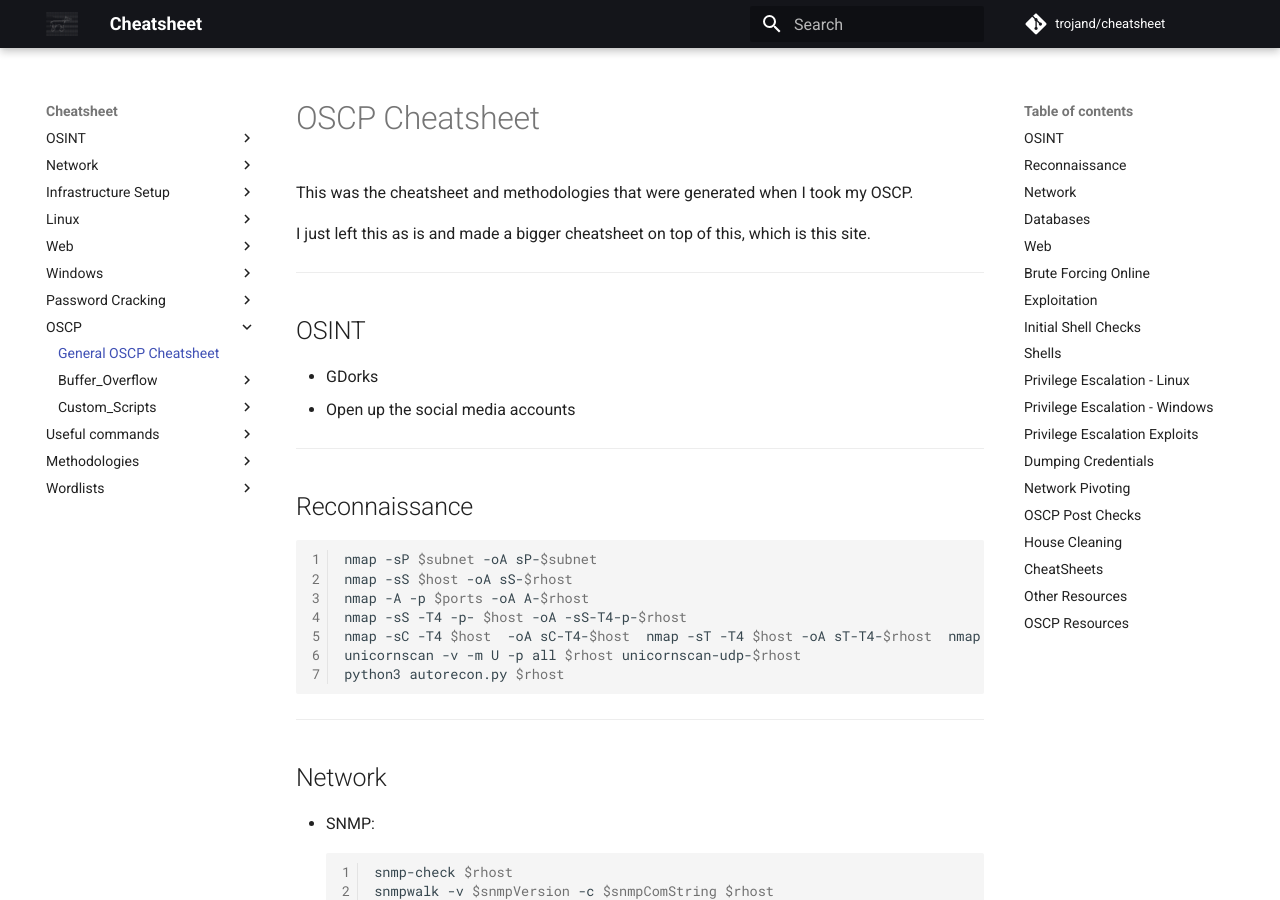
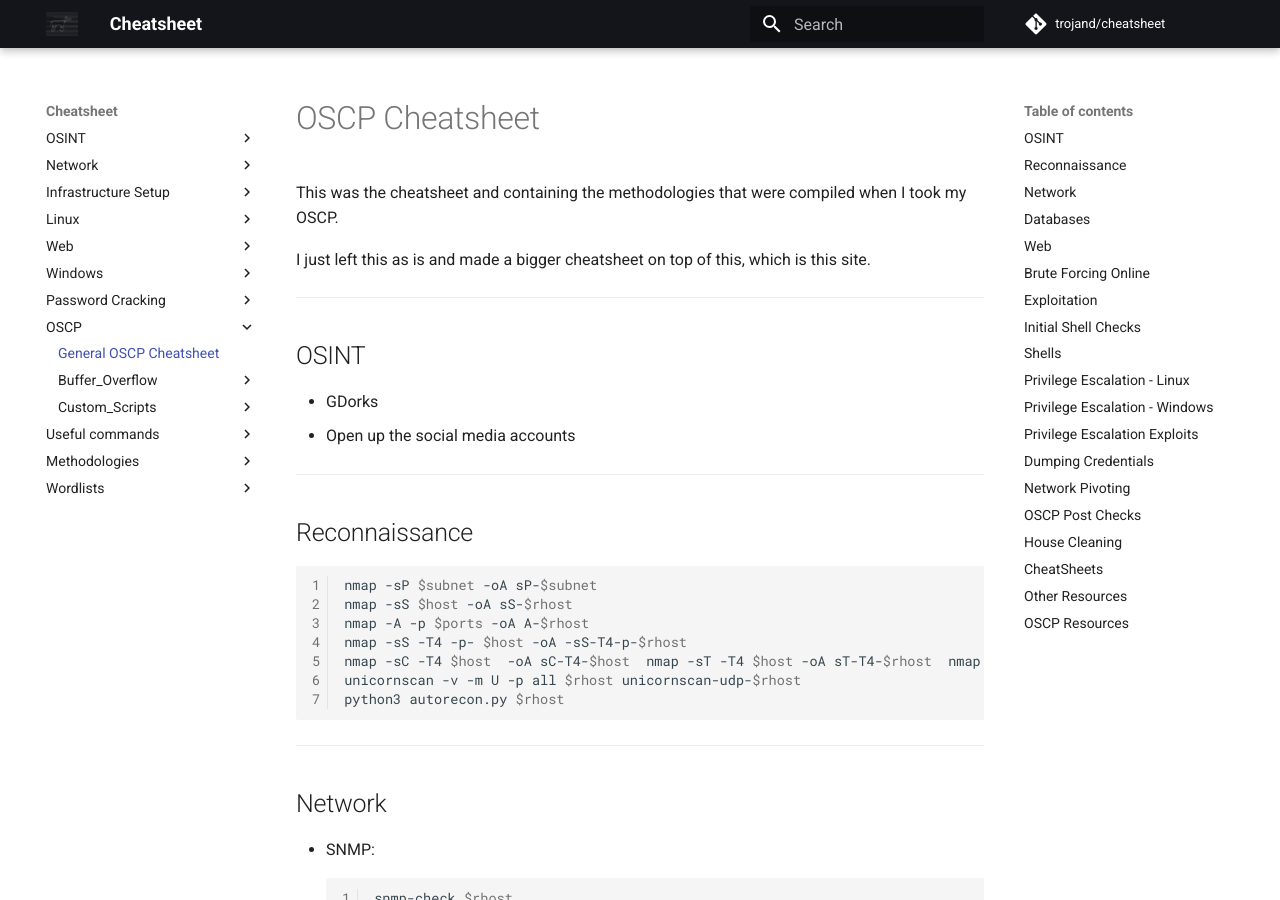
Before and after one commit to trojand/cheatsheet, an MkDocs documentation site: the page built from docs/OSCP/General_Cheatsheet.md, in a window 1280 px wide and 900 px high. Built offline with MkDocs 1.6.1 and Material for MkDocs 9.7.7, drawn with Linux system fonts in a browser that asks for light colours; comment, search, counter and statistics services are not loaded.

Commit message:
Update General_Cheatsheet.md

````diff
--- a/docs/OSCP/General_Cheatsheet.md
+++ b/docs/OSCP/General_Cheatsheet.md
@@ -1,6 +1,6 @@
 # OSCP Cheatsheet
 
-This was the cheatsheet and methodologies that were generated when I took my OSCP.
+This was the cheatsheet and containing the methodologies that were compiled when I took my OSCP.
 
 I just left this as is and made a bigger cheatsheet on top of this, which is this site.
 
@@ -238,7 +238,7 @@ nikto -h $url -C all -oX
 ## Initial Shell Checks
 * Windows:
     ```batch
-    hostname & whoami /all & ipconfig & systeminfo & net user & net localgroup & net user /domain&tasklist /V
+    hostname & whoami /all & ipconfig & systeminfo & net user & net localgroup & net user /domain & tasklist /V
     ```
 * Linux:
     ```bash
````
